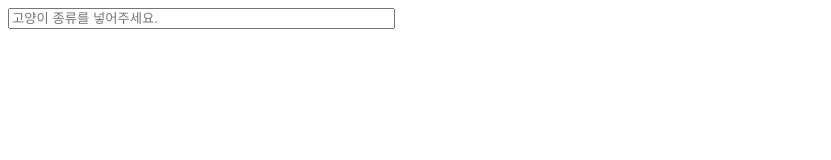
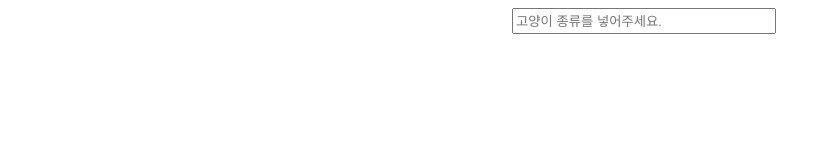
Before and after one commit to DonSera/search_cat, a website: page index.html in a window 1280 px wide. Shown: the whole page, without its empty margins (0-831 px from the left). Drawn offline with Linux system fonts and the light colour scheme.

Commit message:
fix : 일정기준보다 크면 그 뒤에 것이 나오지 않는 현상 해결

```diff
--- a/index.html
+++ b/index.html
@@ -6,8 +6,10 @@
 </head>
 <style>
     .input{
-        alignment: center;
-        width: 30%;
+        position: fixed;
+        left: 40%;
+        width: 20%;
+        height: 20px;
     }
     .div{
         padding: 30px;
--- a/index.js
+++ b/index.js
@@ -28,11 +28,11 @@ async function setType() {
                 // 입력된 글자가 없는 경우
                 catDiv.append('Get None');
             } else {
-                const standLoop = 15; //한번에 로딩할 크기
+                const standLoop = 5; //한번에 로딩할 크기
                 if (arrayLen > standLoop) {
                     const loopDivision = arrayLen / standLoop;
                     for (let loop = 0; loop < loopDivision; loop++) {
-                        addImgLoop(0, standLoop, imgUrlArray, dataArray);
+                        addImgLoop(loop*standLoop, loop*standLoop+standLoop, imgUrlArray, dataArray);
                     }
                     addImgLoop(loopDivision * standLoop, arrayLen, imgUrlArray, dataArray);
                 } else {
@@ -48,7 +48,7 @@ async function setType() {
 }
 
 function addImgLoop(start, end, imgUrlArray, dataArray) {
-    // 이미지를 div에 넣기
+    // 이미지&종류 loop를 div에 넣기
     let imgUrl;
     let name;
     let htmlString = ``;
```
